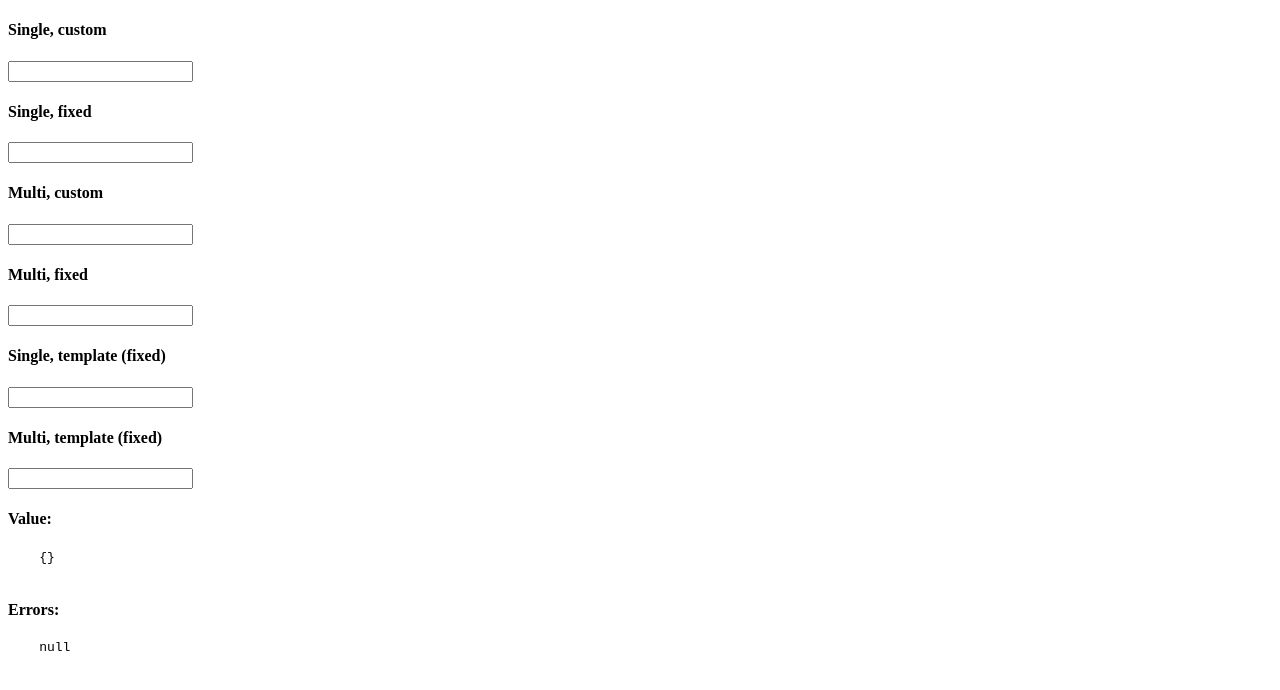
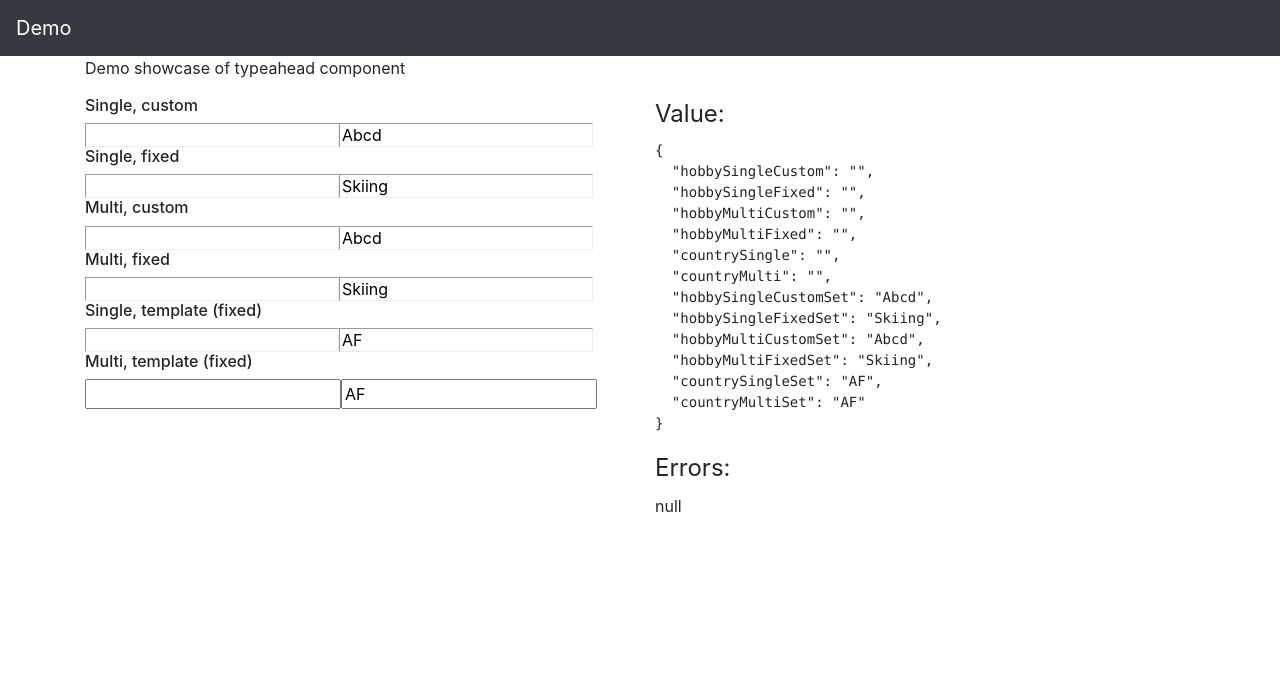
Before and after one commit to Greentube/ngx-typeahead, an Angular app in the folder demo/: page / in a window 1280 px wide. Shown: the top 690 px of the page. Built offline with nearby package versions, Linux system fonts and the light colour scheme.

Commit message:
Link input value to form

```diff
--- a/demo/package.json
+++ b/demo/package.json
@@ -32,6 +32,7 @@
     "@types/jasmine": "~2.5.53",
     "@types/jasminewd2": "~2.0.2",
     "@types/node": "~6.0.60",
+    "bootstrap": "^4.0.0-beta.2",
     "codelyzer": "~3.0.1",
     "jasmine-core": "~2.6.2",
     "jasmine-spec-reporter": "~4.1.0",
--- a/demo/src/app/app.component.html
+++ b/demo/src/app/app.component.html
@@ -1,28 +1,49 @@
-<form [formGroup]="myForm">
-  <h4>Single, custom</h4>
-  <input />
+<header class="navbar navbar-dark bg-dark">
+  <a class="navbar-brand" href="#">Demo</a>
+</header>
+<main>
+  <div class="container">
+    <p>
+      Demo showcase of typeahead component
+    </p>
+    <form [formGroup]="myForm">
+      <div class="row">
+        <div class="col-6">
+          <h6>Single, custom</h6>
+          <typeahead formControlName="hobbySingleCustom"></typeahead>
+          <typeahead formControlName="hobbySingleCustomSet"></typeahead>
 
-  <h4>Single, fixed</h4>
-  <input />
+          <h6>Single, fixed</h6>
+          <typeahead formControlName="hobbySingleFixed"></typeahead>
+          <typeahead formControlName="hobbySingleFixedSet"></typeahead>
 
-  <h4>Multi, custom</h4>
-  <input />
+          <h6>Multi, custom</h6>
+          <typeahead formControlName="hobbyMultiCustom"></typeahead>
+          <typeahead formControlName="hobbyMultiCustomSet"></typeahead>
 
-  <h4>Multi, fixed</h4>
-  <input />
+          <h6>Multi, fixed</h6>
+          <typeahead formControlName="hobbyMultiFixed"></typeahead>
+          <typeahead formControlName="hobbyMultiFixedSet"></typeahead>
 
-  <h4>Single, template (fixed)</h4>
-  <input />
+          <h6>Single, template (fixed)</h6>
+          <typeahead formControlName="countrySingle"></typeahead>
+          <typeahead formControlName="countrySingleSet"></typeahead>
 
-  <h4>Multi, template (fixed)</h4>
-  <input />
-
-  <h4>Value:</h4>
-  <pre>
-    {{myForm.value | json}}
-  </pre>
-  <h4>Errors:</h4>
-  <pre>
-    {{myForm.errors | json}}
-  </pre>
-</form>
+          <h6>Multi, template (fixed)</h6>
+          <input formControlName="countryMulti"/>
+          <input formControlName="countryMultiSet"/>
+        </div>
+        <div class="col-6">
+          <fieldset>
+            <legend>Value:</legend>
+            <pre>{{ myForm.value | json:2 }}</pre>
+          </fieldset>
+          <fieldset>
+            <legend>Errors:</legend>
+            {{ myForm.errors | json }}
+          </fieldset>
+        </div>
+      </div>
+    </form>
+  </div>
+</main>
--- a/demo/src/app/app.component.ts
+++ b/demo/src/app/app.component.ts
@@ -33,8 +33,19 @@ export class AppComponent implements OnInit {
   }
 
   private initializeForm(){
-    this.myForm = this.formBuilder.group([
-
-    ]);
+    this.myForm = this.formBuilder.group({
+      hobbySingleCustom: '',
+      hobbySingleFixed: '',
+      hobbyMultiCustom: '',
+      hobbyMultiFixed: '',
+      countrySingle: '',
+      countryMulti: '',
+      hobbySingleCustomSet: 'Abcd',
+      hobbySingleFixedSet: this.hobbies[0],
+      hobbyMultiCustomSet: ['Abcd'],
+      hobbyMultiFixedSet: [this.hobbies[0]],
+      countrySingleSet: this.countries[0].code,
+      countryMultiSet: [this.countries[0].code],
+    });
   }
 }
--- a/demo/src/app/typeahead/typeahead.component.scss
+++ b/demo/src/app/typeahead/typeahead.component.scss
@@ -1,8 +1,15 @@
 :host {
   height: auto;
   position: relative;
-  display: flex;
+  display: inline-flex;
   flex-wrap: wrap;
+  border-width: thin;
+  border-style: inset;
+  border-color: initial;
+  -webkit-appearance: textfield;
+  -webkit-rtl-ordering: logical;
+  user-select: text;
+  cursor: auto;
 
   &[disabled] {
     cursor: not-allowed;
--- a/demo/src/app/typeahead/typeahead.component.ts
+++ b/demo/src/app/typeahead/typeahead.component.ts
@@ -5,20 +5,26 @@ import {
 import { Observable } from 'rxjs/Observable';
 import { ControlValueAccessor, NG_VALUE_ACCESSOR } from '@angular/forms';
 
+const KEY_UP = 'keyup';
+const KEY_DOWN = 'keydown';
+
 @Component({
   selector: 'typeahead',
   template: `
+    <input *ngIf="!_isDisabled" [disabled]="_isDisabled || null"
+           type="text" autocomplete="off"
+           (keyup)="handleInput($event)"
+           (keydown)="handleInput($event)"
+           (paste)="handleInput($event)"/>
   `,
   styleUrls: ['./typeahead.component.scss'],
   providers: [{ provide: NG_VALUE_ACCESSOR, useExisting: forwardRef(() => TypeaheadComponent), multi: true }],
   host: {
-    '[class.show]': '_expanded',
-    '[class.multi]': 'multiValue',
     '[attr.disabled]': '_isDisabled || null'
   }
 })
 export class TypeaheadComponent implements ControlValueAccessor, AfterViewInit, OnDestroy, OnInit {
-  /** suggestions list - array of strings, objects or Observable*/
+  /** suggestions list - array of strings, objects or Observable */
   @Input() suggestions: string[] | Object[] | Observable<string[]> | Observable<Object[]> = [];
   // /** template for items in drop down*/
   // @Input() public suggestionTemplate: TemplateRef<any>;
@@ -34,30 +40,25 @@ export class TypeaheadComponent implements ControlValueAccessor, AfterViewInit,
   /** allow custom values */
   @Input() public custom: boolean = true;
   /** allow multiple values */
-  @Input() public multiValue: boolean = false;
+  @Input() public multi: boolean = false;
   /** display suggestions */
   @Input() public showSuggestions: boolean = true;
 
-
+  /** Output value change */
   @Output() valueChange = new EventEmitter();
 
-  // internal value
-  _value: any;
-  _inputModifiedEmitter: EventEmitter<any> = new EventEmitter();
-
   // ui state
-  _expanded: boolean = false;
   _isDisabled: boolean = false;
 
   private _input: HTMLInputElement;
-  private _accumulatedTimeout: number;
+  private _inputChangeEvent: EventEmitter<any> = new EventEmitter();
+  private _value: any; // TODO: Check value
 
   /**
    * CTOR
    * @param elementRef
    */
   constructor(@Inject(ElementRef) private elementRef: ElementRef) {
-    this._accumulatedTimeout = 0;
   }
 
   /**
@@ -69,7 +70,7 @@ export class TypeaheadComponent implements ControlValueAccessor, AfterViewInit,
     } else {
       this.syncSuggestionsInit();
     }
-    this._inputModifiedEmitter.emit('');
+    this._inputChangeEvent.emit('');
   }
 
   syncSuggestionsInit() {
@@ -83,8 +84,9 @@ export class TypeaheadComponent implements ControlValueAccessor, AfterViewInit,
    * Init method
    */
   ngAfterViewInit() {
+    // set value to input
     this._input = this.elementRef.nativeElement.querySelector('input');
-    if (!this.multiValue && this._value) {
+    if (!this.multi && this._value) {
       this._input.value = this._value;
     }
   }
@@ -119,7 +121,12 @@ export class TypeaheadComponent implements ControlValueAccessor, AfterViewInit,
    * @param event
    */
   handleInput(event: Event | KeyboardEvent) {
-    // const target = (event.target as HTMLInputElement);
+    const target = (event.target as HTMLInputElement);
+
+    if (event.type === KEY_UP) {
+      this.setValue(target.value);
+    }
+    this._inputChangeEvent.emit(target.value);
   }
 
   /**
@@ -131,11 +138,19 @@ export class TypeaheadComponent implements ControlValueAccessor, AfterViewInit,
     // const target = (event.target as HTMLButtonElement);
   }
 
+  setValue(value: string) {
+    this.value = value;
+    this._input.value = value;
+  }
+
   /**
    * Write new value
    * @param value
    */
-  writeValue(value: any): void {
+  writeValue(value: any): void { // TODO: Check the type
+    this._value = value;
+    this.elementRef.nativeElement.value = value;
+    this.triggerOnChange(this.elementRef.nativeElement); // trigger on change event
     this.onChange(value);
   }
 
@@ -144,4 +159,20 @@ export class TypeaheadComponent implements ControlValueAccessor, AfterViewInit,
   onTouched = () => { /**/ };
   registerOnChange(fn: (_: any) => void): void { this.onChange = fn; }
   registerOnTouched(fn: () => void): void { this.onTouched = fn; }
+
+  /**
+   * Trigger onChange event on native element
+   * @param {EventTarget} element
+   */
+  private triggerOnChange(element: EventTarget) {
+    // if standard (non IE) browser
+    if ('createEvent' in document) {
+      let evt = document.createEvent('HTMLEvents');
+      evt.initEvent('change', false, true);
+      element.dispatchEvent(evt);
+    } else {
+      // we need to cast since fireEvent is not standard functionality and works only in IE
+      (<any> element).fireEvent('onchange');
+    }
+  }
 }
--- a/demo/src/styles.css
+++ b/demo/src/assets/styles.scss
@@ -1 +1,6 @@
 /* You can add global styles to this file, and also import other style files */
+@import '../../node_modules/bootstrap/scss/bootstrap';
+
+body {
+
+}
--- a/package.json
+++ b/package.json
@@ -39,8 +39,8 @@
     "@angular/compiler": "4.3.3",
     "@angular/compiler-cli": "4.3.3",
     "@angular/core": "4.3.3",
+    "@angular/forms": "4.3.3",
     "@angular/http": "4.3.3",
-    "@angular/forms": "4.3.3",
     "@angular/platform-browser": "4.3.3",
     "@angular/platform-browser-dynamic": "4.3.3",
     "@angular/platform-server": "4.3.3",
@@ -50,6 +50,7 @@
     "@types/jasmine": "2.5.47",
     "@types/node": "7.0.22",
     "awesome-typescript-loader": "3.1.3",
+    "bootstrap": "^3.3.7",
     "clean-webpack-plugin": "^0.1.16",
     "codelyzer": "3.1.2",
     "commitizen": "2.9.6",
```
Also changed, not shown: demo/.angular-cli.json.
